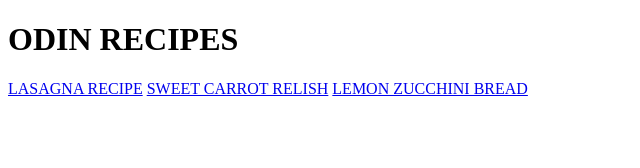
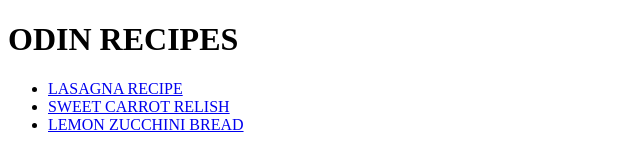
Before and after one commit to awkwardmustapha/odin-recipes, a plain HTML site: page index.html in a window 1280 px wide. Shown: the whole page, without its empty margins (0-640 px from the left). Drawn offline with Linux system fonts and the light colour scheme.

Commit message:
Put all recipe links in unordered list

```diff
--- a/index.html
+++ b/index.html
@@ -6,8 +6,10 @@
     </head>
     <body>
         <h1>ODIN RECIPES</h1>
-        <a href="./recipes/lasagna.html">LASAGNA RECIPE</a>
-        <a href="./recipes/sweet-carrot-relish.html">SWEET CARROT RELISH</a>
-        <a href="./recipes/lemon-zucchini-bread.html">LEMON ZUCCHINI BREAD</a>
+        <ul>
+        <li><a href="./recipes/lasagna.html">LASAGNA RECIPE</a></li>
+        <li><a href="./recipes/sweet-carrot-relish.html">SWEET CARROT RELISH</a></li>
+        <li><a href="./recipes/lemon-zucchini-bread.html">LEMON ZUCCHINI BREAD</a></li>
+        </ul>
     </body>
 </html>
```
